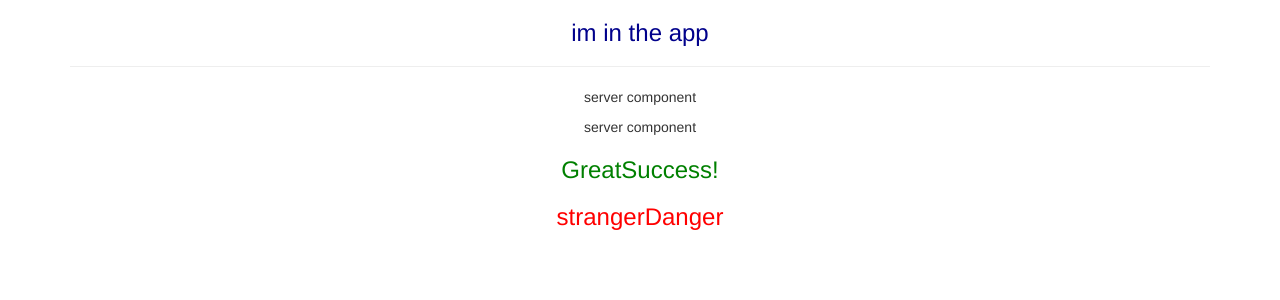
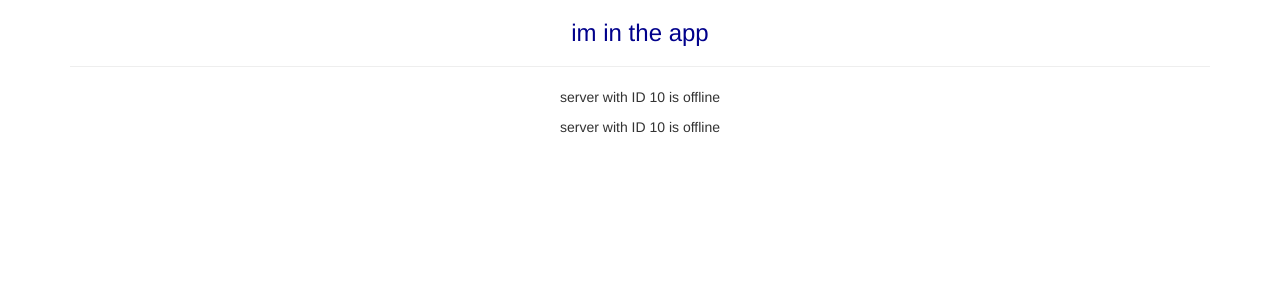
Before and after one commit to Oravid85/angular-10-tutorial, an Angular app: page / in a window 1280 px wide. Shown: the top 300 px of the page. Built offline with nearby package versions, Linux system fonts and the light colour scheme.

Commit message:
lesson 27 end

```diff
--- a/src/app/app.component.html
+++ b/src/app/app.component.html
@@ -4,8 +4,7 @@
             <h3>im in the app</h3>
             <hr>
             <app-servers></app-servers>
-            <app-success-alert></app-success-alert>
-            <app-warning-alert></app-warning-alert>
+
         </div>
     </div>
 </div>
--- a/src/app/app.module.ts
+++ b/src/app/app.module.ts
@@ -5,16 +5,14 @@ import { NgModule } from '@angular/core';
 import { AppComponent } from './app.component';
 import { ServerComponent } from './server/server.component';
 import { ServersComponent } from './servers/servers.component';
-import { WarningAlertComponent } from './warning-alert/warning-alert.component';
-import { SuccessAlertComponent } from './success-alert/success-alert.component';
+
 
 @NgModule({
   declarations: [
     AppComponent,
     ServerComponent,
     ServersComponent,
-    WarningAlertComponent,
-    SuccessAlertComponent
+
 
   ],
   imports: [
--- a/src/app/server/server.component.html
+++ b/src/app/server/server.component.html
@@ -1 +1 @@
-<p> server component</p>
+<p> server with ID {{serverId}} is {{getServerStatus()}}</p>
--- a/src/app/server/server.component.ts
+++ b/src/app/server/server.component.ts
@@ -6,5 +6,10 @@ import { Component } from '@angular/core';
 })
 
 export class ServerComponent {
+serverId  = 10;
+serverStatus = 'offline';
 
+getServerStatus() {
+  return this.serverStatus;
 }
+}
--- a/src/app/success-alert/success-alert.component.css
+++ /dev/null
@@ -1,3 +0,0 @@
-h3 {
-    color: green;
-}
--- a/src/app/success-alert/success-alert.component.html
+++ /dev/null
@@ -1 +0,0 @@
-<h3>GreatSuccess!</h3>
--- a/src/app/success-alert/success-alert.component.ts
+++ /dev/null
@@ -1,15 +0,0 @@
-import { Component, OnInit } from '@angular/core';
-
-@Component({
-  selector: 'app-success-alert',
-  templateUrl: './success-alert.component.html',
-  styleUrls: ['./success-alert.component.css']
-})
-export class SuccessAlertComponent implements OnInit {
-
-  constructor() { }
-
-  ngOnInit() {
-  }
-
-}
--- a/src/app/warning-alert/warning-alert.component.css
+++ /dev/null
@@ -1,3 +0,0 @@
-h3 {
-    color: red;
-}
--- a/src/app/warning-alert/warning-alert.component.html
+++ /dev/null
@@ -1 +0,0 @@
-<h3> strangerDanger</h3>
--- a/src/app/warning-alert/warning-alert.component.ts
+++ /dev/null
@@ -1,15 +0,0 @@
-import { Component, OnInit } from '@angular/core';
-
-@Component({
-  selector: 'app-warning-alert',
-  templateUrl: './warning-alert.component.html',
-  styleUrls: ['./warning-alert.component.css']
-})
-export class WarningAlertComponent implements OnInit {
-
-  constructor() { }
-
-  ngOnInit() {
-  }
-
-}
```
